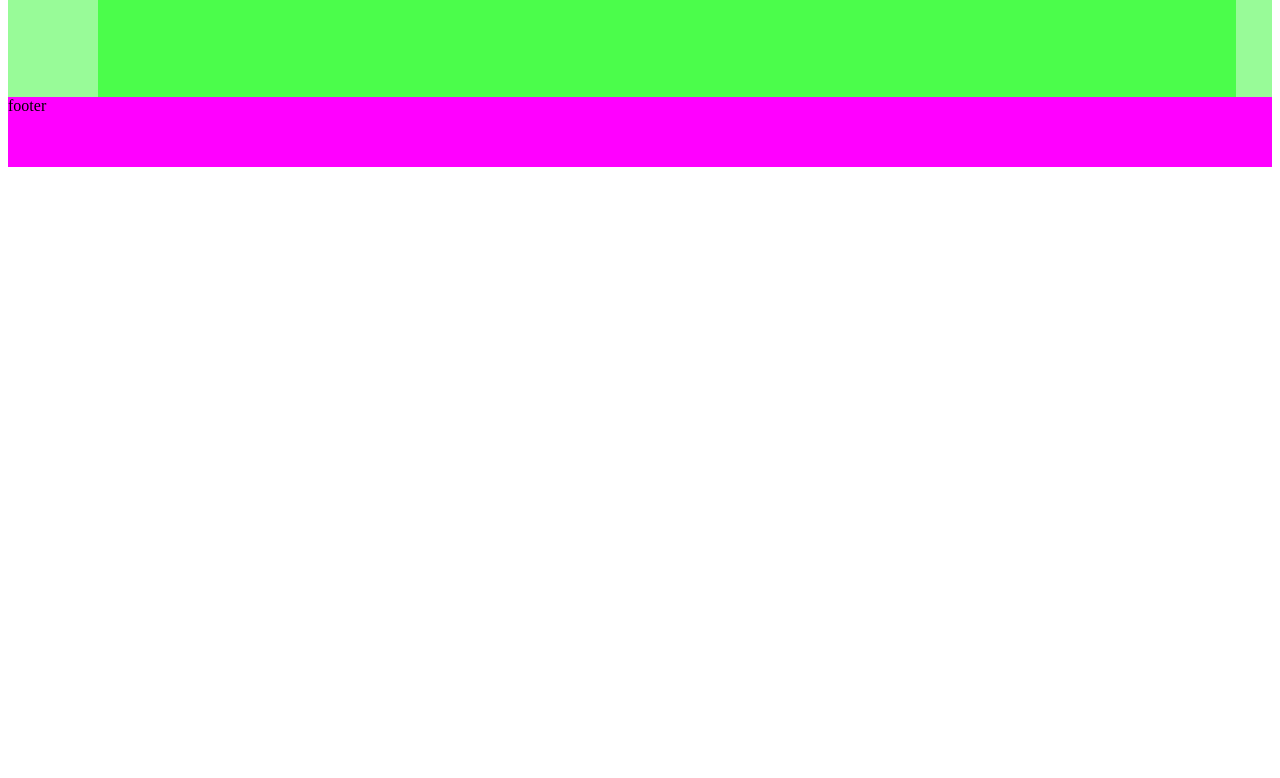
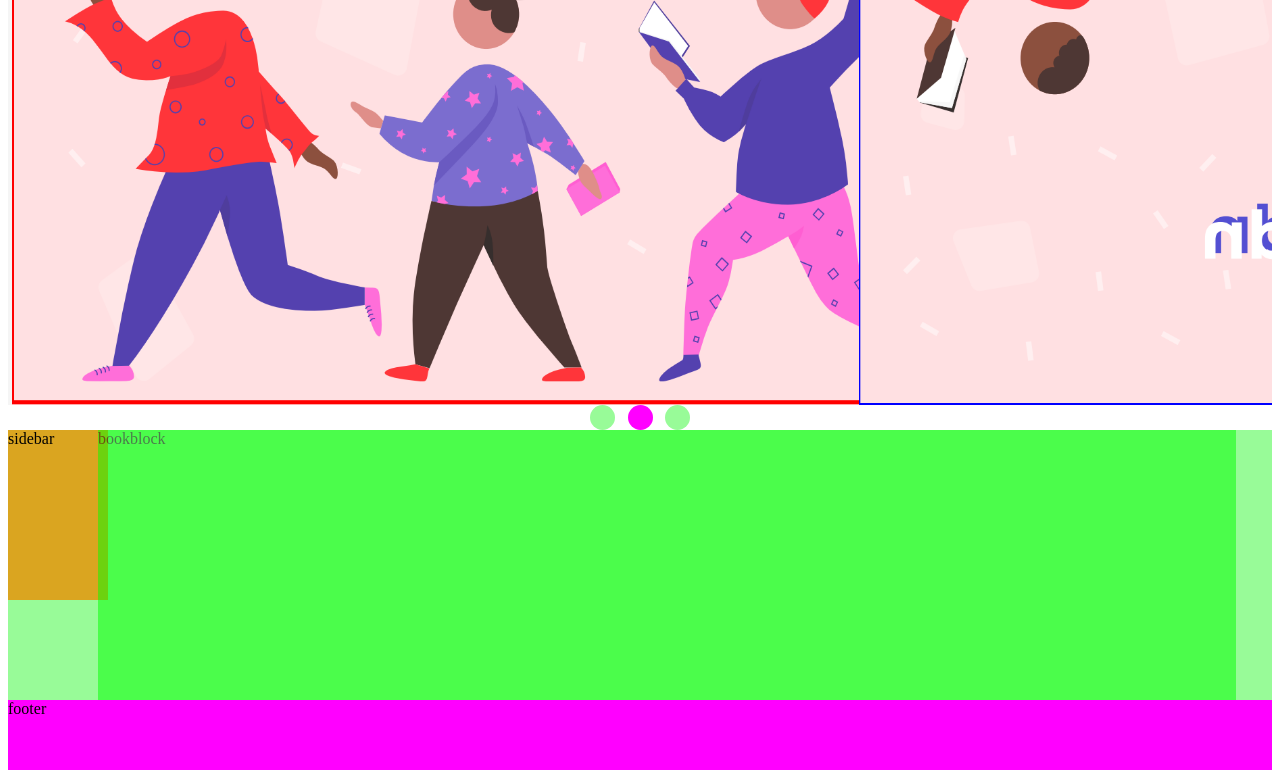
Before and after one commit to Mike-SL2/bkshp_MS, a plain HTML site: page bookshp.html in a window 1280 px wide. Shown: the part 581-1359 px from the top of the page. Before the commit the page ends 800 px from the top, so only its background shows below. Drawn offline with Linux system fonts and the light colour scheme.

Commit message:
Slider auto height adjusting

```diff
--- a/bookshp.html
+++ b/bookshp.html
@@ -1,34 +1,51 @@
 <!DOCTYPE HTML><html lang="ru"><head>	<meta name="viewport" content="width=device-width, initial-scale=1.0">
 				<meta charset="UTF-8">
 				<link rel="icon" type="image/png" sizes="32x32" href="ico/book_r.gif">
-<title>BookShop</title><body>
-<style> header,main,slider,.slider_nav{display:flex;}
-	header {background:pink;height:70px;}
-	slider {flex-flow:column wrap;align-items:center;background:aqua;position:relative;}
-		.slider_pic{height:300px;width:300px;background:lightgray;}
+<title>BookShop</title>
+<style> .container0{max-width:1860px;margin:0px auto 0px;}
+	header,main{display:flex;}
+	header {align-items:center;height:175px;margin-top:19px;border:1px solid gold;}
+		.eSpc{flex-shrink:4; border:1px solid lime; } .eSpc_w410{width:410px;  } .eSpc_w420{width:420px;  } .eSpc_w70{width:70px;  }
+		.logo{font-size:38px;font-weight:700;}
+		.hdr_links{text-decoration:none; color:black;font-size:28px;flex-shrink:0;}
+			.link_w100{width:90px;}.link_w220{width:180px;}.link_w310{width:310px;}
+		.hdr_links:focus{ color:red;font-weight:700; }
+		.books_link{}
+	slider {position:relative;}
+		.sliderContainer{width:100%; /*height:1169px;*/}
 		.slider_pic_link{position:absolute;height:100px;width:100px;right:200px;}
-			.link_1{background:blue;}	.link_2{background:red;right:180px;top:150px;}
-		.slider_nav{gap:10px;align-items:center;justify-content:center;background:yellow; height:30px;width:100px;}
-		.slider_nav_button{background:red;height:20px;width:20px;border-radius:50%;}
+			.link_1{background:blue;right:100px;top:10px;}	.link_2{background:red;right:180px;top:150px;}
+		.sliderSwitch{width:100px; height:25px;margin:0px auto 0px;}
 	main   {background:palegreen;}
 		sidebar    {background:goldenrod;height:170px;width:100px;}
 		.bookblock {background:lime;height:270px;width:90%;margin-left:-10px;opacity:0.5;}
 	footer {background:magenta;height:70px;}
-</style>
-<header>HEADER</header>
+</style><body>
+<div class="container0">
+<header>
+	<div class="logo">Bookshop</div>	<div class="eSpc eSpc_w410"> </div>
+	  <a href='#' class="hdr_links link_w100">BOOKS</a>			<div class="eSpc eSpc_w70"> </div>
+	  <a href='#' class="hdr_links link_w220">AUDIOBOOKS</a>		<div class="eSpc eSpc_w70"> </div>
+	  <a href='#' class="hdr_links link_w310" >STATIONARY&nbsp;&&nbsp;GIFTS</a>	<div class="eSpc eSpc_w70"> </div>
+	  <a href='#footer_blk' class="hdr_links link_w100">BLOG</a>		<div class="eSpc eSpc_w420"> </div>
+</header>
 <slider>
-	<div class="slider_pic">slider_pic</div>
+	<div class="sliderContainer"> </div>
 	<div class="slider_pic_link link_1">Link1</div>	<div class="slider_pic_link link_2">Link1</div>
-	<div class="slider_nav">
-		<div class="slider_nav_button"></div>
-		<div class="slider_nav_button"></div>
-		<div class="slider_nav_button"></div>
-	</div>
+	<div class="sliderSwitch"> </div>
 </slider>
 <main>
 	<sidebar>sidebar</sidebar>
 	<div class="bookblock">bookblock</div>
 </main>
 
-<footer>footer</footer>
+<footer>
+<div id="footer_blk"> </div>
+footer</footer>
+</div>
+<script src="bshp_modules/slider.js"></script>
+
+<script>
+slideShow(3,4);
+</script>
 </body></html>
--- /dev/null
+++ b/bshp_modules/slider.js
@@ -0,0 +1,117 @@
+'use strict';
+console.log('slider module loaded');
+const slider=function(frameclass="sliderContainer", 	bPrefx="img/slide", 	bPstf="png", 	speed="normal"){
+		const doc1 = document, 				container = doc1.querySelector('.'+frameclass),
+		      picFrame = doc1.createElement('div'),	warnBlk = doc1.createElement('div'),
+		      pFStl=picFrame.style,			wbStl = warnBlk.style,
+		      sto=100,		prcnt = '%',		bPstfx="."+bPstf,
+		      cntr = 'center', 	px = 'px', 		zpx =`px ${cntr}, ${cntr} ${cntr}`;
+
+		if (!container) return function (){const noPrnt ='Slider: no parent/wrong container name for slider module';
+						   doc1.write(noPrnt+'<br>');	                  console.log(noPrnt);};
+		let previousSlide = null, movSlow, frmWidth,
+		picShiftX,
+		frameStep,warnFontSize,loadErr=false;
+function frameDim(){
+	const picRatio = 1.6;
+	frmWidth = window.getComputedStyle(container,null).getPropertyValue('width');
+	frmWidth = frmWidth.match(/\d+/)[0];    frameStep = 1+Math.floor(frmWidth/200);	warnFontSize = (1+Math.floor(frmWidth/50));
+	pFStl.height=Math.round(frmWidth/picRatio)+px;
+};
+frameDim();
+window.addEventListener('resize',frameDim);
+
+	pFStl.width=sto+prcnt; 		 pFStl.backgroundSize='contain';	pFStl.backgroundColor='whitesmoke';
+	pFStl.backgroundRepeat='no-repeat';
+	pFStl.display='flex';		 pFStl.justifyContent =cntr;		pFStl.alignItems =cntr;
+
+	container.appendChild(picFrame);
+					 wbStl.color='gray';				wbStl.fontSize=Math.floor(warnFontSize*1.7)+px;
+					 wbStl.backgroundColor='gainsboro';		wbStl.textAlign =cntr;
+					 						wbStl.fontWeight='600';
+					 wbStl.maxWidth='90'+prcnt;	 		wbStl.letterSpacing=frameStep+px;
+					 wbStl.overflowWrap='break-word';		wbStl.opacity='0.95';
+					 wbStl.padding='1'+prcnt;			wbStl.display='none';
+	picFrame.appendChild(warnBlk);
+        switch (speed) 	{case "slow":	 movSlow = 25;	break;
+		 	 case "moderate":movSlow = 15;	break;
+		 	 case "normal":	 movSlow = 8;	break;
+		 	 case "fast":	 movSlow = 3;	break;
+			 case "veryfast":movSlow = 0;	break;	default: movSlow = 10;}
+	function slider(nextSlide=0){
+		let probeImg = doc1.createElement('img'), idA, movInterval, loadFail = true;
+		    probeImg.src = `${bPrefx}${nextSlide}${bPstfx}`;
+		    warnBlk.innerHTML=`<span style="color:salmon;">No image available at</span><br>${probeImg.src}`;
+		probeImg.addEventListener("error", () => {wbStl.display='block';});
+		probeImg.addEventListener("load", () => {
+				wbStl.display='none';
+				if (previousSlide===null) {pFStl.backgroundImage=`url('${bPrefx}${nextSlide}${bPstfx}')`;
+				} else {
+				if (previousSlide!=nextSlide) {
+					pFStl.backgroundImage=`url('${bPrefx}${nextSlide}${bPstfx}'), url('${bPrefx}${previousSlide}${bPstfx}')`;
+					picShiftX = frmWidth;
+					function frameMoving (){
+						pFStl.backgroundPosition=`${picShiftX}${zpx}`;
+				        	movInterval = null;
+						if (picShiftX>0) {picShiftX-=frameStep;
+						   if (movSlow) {
+							movInterval = setTimeout (()=>{requestAnimationFrame(frameMoving);},movSlow);}
+						   else 			      {requestAnimationFrame(frameMoving);}
+						} else {
+							cancelAnimationFrame(idA);
+							pFStl.backgroundPosition=`0${zpx}`;	}
+					};
+					idA = requestAnimationFrame(frameMoving);
+				};};	previousSlide = nextSlide;
+		    });
+	};
+return slider;},
+
+slideShow=function(amount=0, timeout = 0, inactClr="palegreen", actClr="fuchsia",
+		   frameclass="sliderSwitch", sliderName=launchSlide){
+		const doc1 = document,	switchBlock = doc1.querySelector('.'+frameclass);
+if (!switchBlock) return function (){const noPrnt ='SliderControl: no parent/wrong container name for sliderControl module';
+				     doc1.write(noPrnt+'<br>');	                  console.log(noPrnt);
+				    };
+function getProp(propertyName){return window.getComputedStyle(switchBlock,null).getPropertyValue(propertyName);
+};
+		const   swHeight = getProp('height'),	swHeightNum = swHeight.match(/\d+/)[0],
+		         swWidth = getProp('width'),	swWidthNum = swWidth.match(/\d+/)[0],
+			slideControlButtonClassName = "slideCtrlButton",
+			swBlkStl = switchBlock.style,   slideShowPauseCount = 2,
+			maxAmount = Math.round((swWidthNum/swHeightNum+0.5)/1.5);
+			swBlkStl.display='flex';	swBlkStl.justifyContent='space-between';
+		let ctrlBtn,cBtnStl, pauseShow = 0, slideNum = 0, amountMinusOne;
+		if ((amount<2) || (amount>maxAmount))  {amount = maxAmount};
+amountMinusOne = amount-1;
+// switch block clear
+switchBlock.innerHTML='';
+for (let i=0;i<amount;i++) {ctrlBtn =doc1.createElement('div'); cBtnStl = ctrlBtn.style;		cBtnStl.cursor='pointer';
+			    cBtnStl.backgroundColor=inactClr;	cBtnStl.borderRadius='50%';
+			    cBtnStl.width=swHeight;		cBtnStl.height=swHeight;
+ctrlBtn.classList.add(slideControlButtonClassName);
+switchBlock.appendChild(ctrlBtn);
+};
+	ctrlBtn	= doc1.querySelectorAll('.'+slideControlButtonClassName);
+function swState(activeBtnNumber){
+		ctrlBtn.forEach((i,n)=>{if (activeBtnNumber===n){i.style.backgroundColor=actClr;  sliderName(n);  slideNum=n;
+					} 	else		{i.style.backgroundColor=inactClr;}})
+};	ctrlBtn.forEach((i)=>{
+		i.addEventListener('click',(ev)=>{
+			pauseShow = slideShowPauseCount;
+			ctrlBtn.forEach((i1,n)=>{if (ev.target===i1) {swState(n);}});
+		});
+});
+if ((timeout>0) && (timeout<101)) {
+	      timeout *= 1000;
+	      swState(slideNum);
+	      setInterval(()=>{if (pauseShow) {pauseShow--;}
+			       else {slideNum+=1;
+				     if (slideNum>amountMinusOne){slideNum=0;}
+				     swState(slideNum);}
+			      },timeout);}
+	function slide(n=0){
+				swState(n);
+	};
+return slide;};
+const launchSlide = slider();
```
Also changed, not shown: img/slide0.png (added), img/slide1.png (added), img/slide2.png (added).
